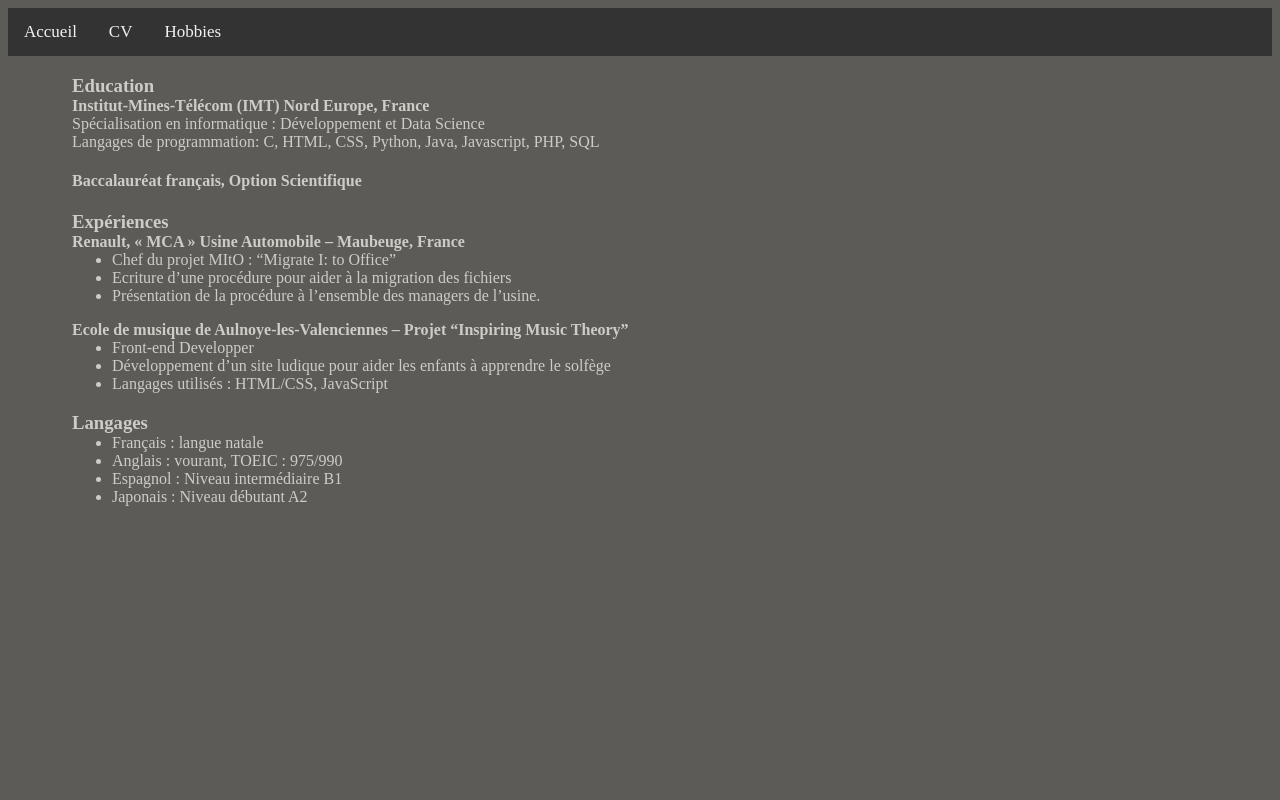
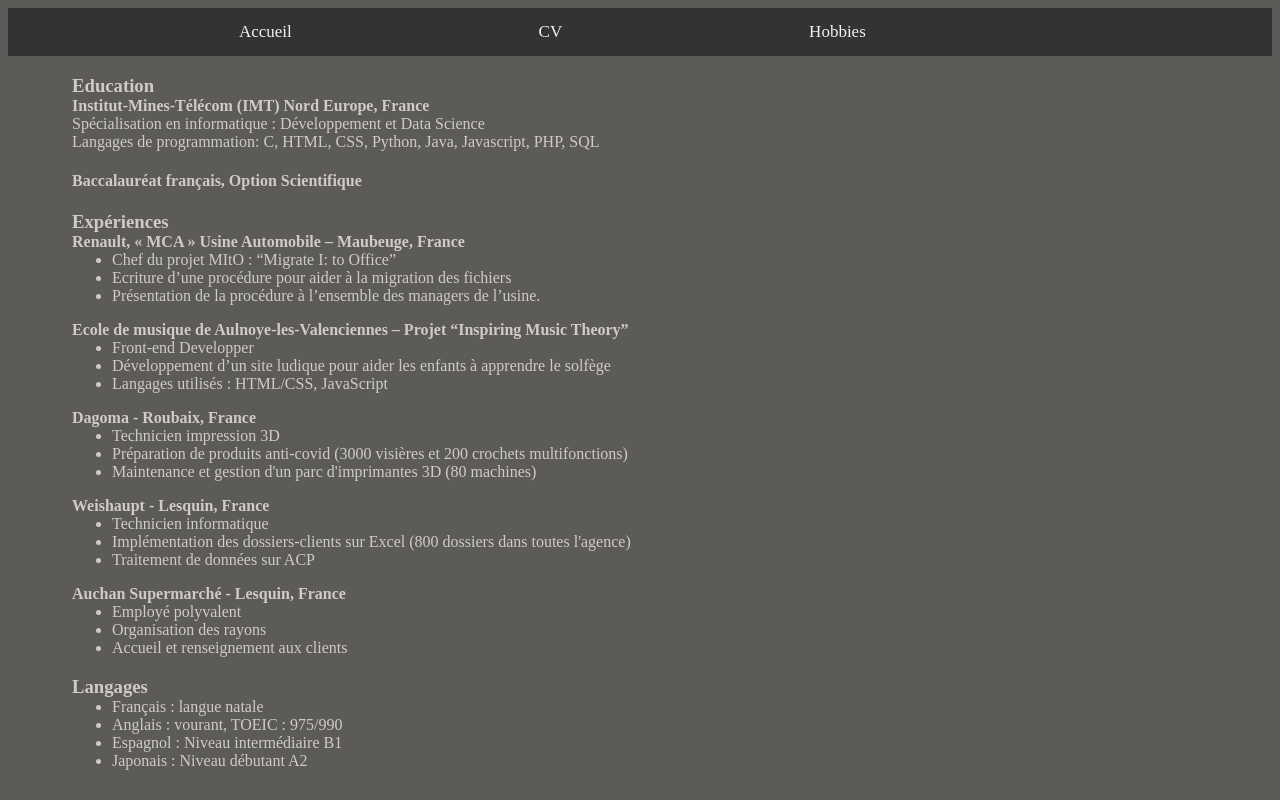
Before and after one commit to iWilli26/IDAW, a PHP site: page /cv.html in a window 1280 px wide. Run offline with PHP 8.4, Linux system fonts and the light colour scheme.

Commit message:
done TP1

```diff
--- a/TP1/cv.html
+++ b/TP1/cv.html
@@ -38,7 +38,24 @@
           <li>Développement d’un site ludique pour aider les enfants à apprendre le solfège</li>
           <li>Langages utilisés : HTML/CSS, JavaScript</li>
         </ul>
-
+        <h4 style="margin: 0;">Dagoma - Roubaix, France</h4>
+        <ul style="margin-top: 0;">
+          <li>Technicien impression 3D</li>
+          <li>Préparation de produits anti-covid (3000 visières et 200 crochets multifonctions)</li>
+          <li>Maintenance et gestion d'un parc d'imprimantes 3D (80 machines)</li>
+        </ul>
+        <h4 style="margin: 0;">Weishaupt - Lesquin, France</h4>
+        <ul style="margin-top: 0;">
+          <li>Technicien informatique</li>
+          <li>Implémentation des dossiers-clients sur Excel (800 dossiers dans toutes l'agence)</li>
+          <li>Traitement de données sur ACP</li>
+        </ul>
+        <h4 style="margin: 0;">Auchan Supermarché - Lesquin, France</h4>
+        <ul style="margin-top: 0;">
+          <li>Employé polyvalent</li>
+          <li>Organisation des rayons</li>
+          <li>Accueil et renseignement aux clients</li>
+        </ul>
       </div>
       <div>
         <h3 style="margin-bottom: 0;">Langages</h3>
--- a/TP1/hobbies.html
+++ b/TP1/hobbies.html
@@ -23,6 +23,6 @@
       <div>Les anime et mangas <br></div>
       <div>Prés' de l'asso jeu de société "Taverne de l'Imaginaire" <br></div>
     </div>
-    <img src="./src/Misaka.jpg" alt="" class="misaka"/>
+
   </body>
 </html>
--- a/TP1/index.html
+++ b/TP1/index.html
@@ -21,6 +21,7 @@
         mail : william.nguyen@etu.imt-nord-europe.fr <br />
         tél : +33 6 95 44 12 39
       </div>
+      <img src="./src/Misaka.jpg" alt="Misaka" class="misaka"/>
       <div class="desc">
         <h3 id="name">Etudiant en 2e année d'école d'ingénieur <br /></h3>
         Spécialisation en informatique <br />
--- a/TP1/style.css
+++ b/TP1/style.css
@@ -18,21 +18,26 @@
   display: flex;
   flex-direction: column;
 }
+.desc {
+  text-align: right;
+}
 .header {
   display: flex;
   flex-direction: row;
+  flex-wrap: nowrap;
+  justify-content: space-between;
+
 }
-.desc {
-  text-align: right;
-}
+
 
 .topnav {
   background-color: #333;
   overflow: hidden;
-  align-content: space-between;
+}
+h3{
+  font-weight:bold;
 }
 
-/* Style the links inside the navigation bar */
 .topnav a {
   float: left;
   color: #f2f2f2;
@@ -41,9 +46,9 @@
   text-decoration: none;
   font-size: 17px;
   transition-duration: 0.6s;
+  margin-left: 17%;
 }
 
-/* Change the color of links on hover */
 .topnav a:hover {
   background-color: #ddd;
   color: black;
@@ -55,9 +60,7 @@
   justify-content: left;
   margin-left: 20px;
 }
-/* .hobby div {
 
-} */
 body {
   background-color: #5c5b58;
   color: #cfccc6;
```
